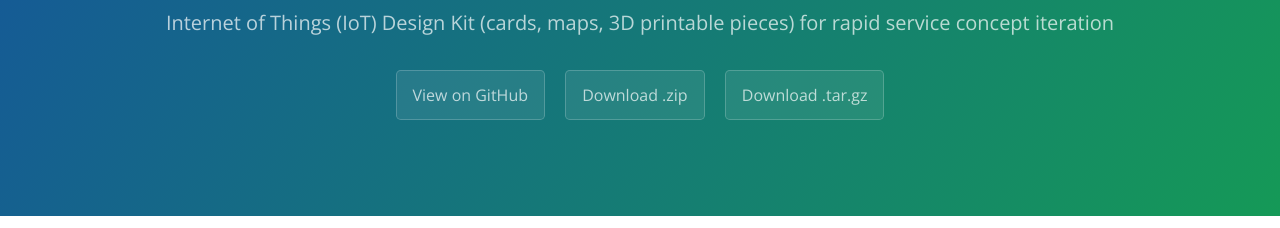
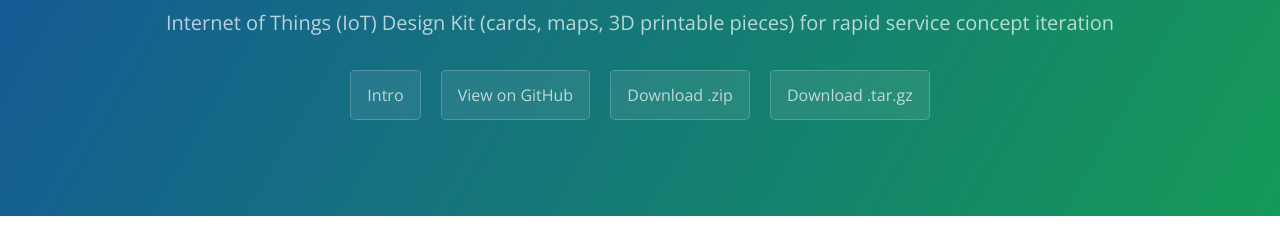
Before and after one commit to futurice/iot-service-kit, a plain HTML site: page index.html in a window 1280 px wide. Shown: the part 167-395 px from the top of the page. Drawn offline with nearby package versions, Linux system fonts and the light colour scheme.

Commit message:
Added link to blog article

```diff
--- a/index.html
+++ b/index.html
@@ -13,6 +13,7 @@
     <section class="page-header">
       <h1 class="project-name">Iot-service-kit</h1>
       <h2 class="project-tagline">Internet of Things (IoT) Design Kit (cards, maps, 3D printable pieces) for rapid service concept iteration</h2>
+      <a href="http://futurice.com/blog/tales-from-thingscon-berlin-2015" class="btn">Intro</a>
       <a href="https://github.com/futurice/iot-service-kit" class="btn">View on GitHub</a>
       <a href="https://github.com/futurice/iot-service-kit/zipball/master" class="btn">Download .zip</a>
       <a href="https://github.com/futurice/iot-service-kit/tarball/master" class="btn">Download .tar.gz</a>
```
